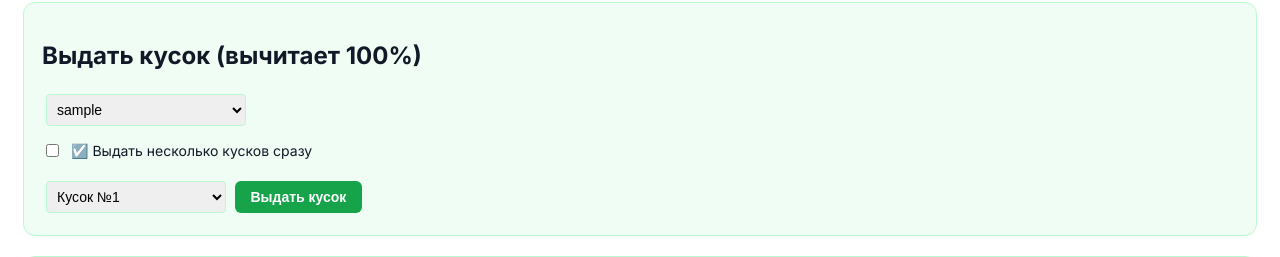
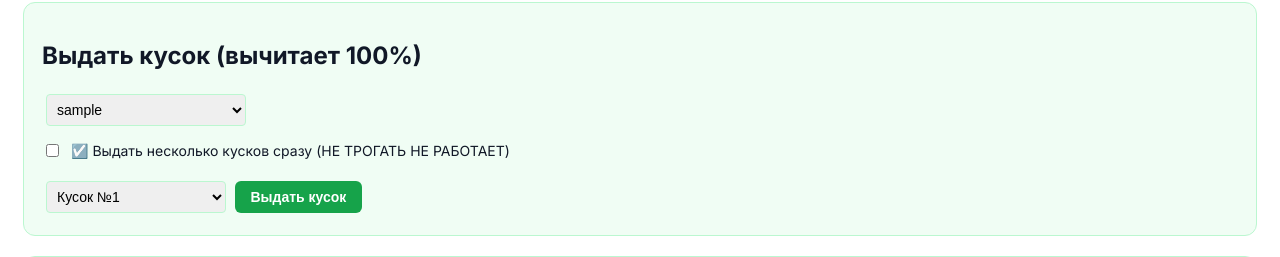
Before and after one commit to volifnap123-lgtm/brazzers-clan2, a Flask app: template templates/admin_panel.html in a window 1280 px wide. Shown: the part 925-1182 px from the top of the page. Run offline with Flask 3, Linux system fonts and the light colour scheme; the template is opened without the code that fills it: most values are stand-ins (such as "Sample title", 1, 10 or a date in 2020).

Commit message:
Update admin_panel.html

```diff
--- a/templates/admin_panel.html
+++ b/templates/admin_panel.html
@@ -254,7 +254,7 @@
         <!-- Галочка для мультивыдачи -->
         <div style="margin: 10px 0; display: flex; align-items: center; gap: 8px;">
             <input type="checkbox" id="multi-issue" onchange="toggleMultiIssue()">
-            <label for="multi-issue" style="font-size: 14px;">☑️ Выдать несколько кусков сразу</label>
+            <label for="multi-issue" style="font-size: 14px;">☑️ Выдать несколько кусков сразу (НЕ ТРОГАТЬ НЕ РАБОТАЕТ)</label>
         </div>
 
         <!-- Одиночный выбор (по умолчанию) -->
```
